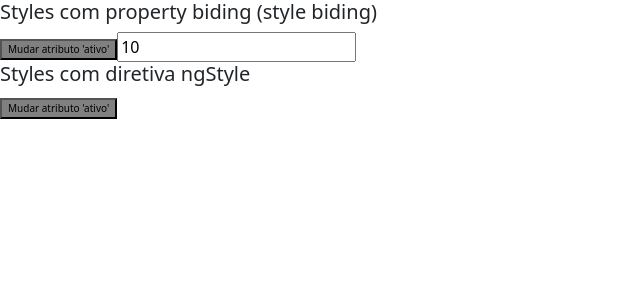
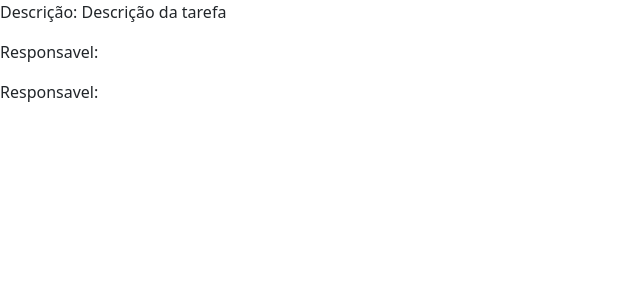
Before and after one commit to JuliaVasconcelos161/curso-angular-diretivas, an Angular app: page / in a window 1280 px wide. Shown: the top 300 px of the page, without its empty margins (0-640 px from the left). Built offline with nearby package versions, Linux system fonts and the light colour scheme.

Commit message:
feat: utilizando operador de elvis

```diff
--- a/src/app/app.component.html
+++ b/src/app/app.component.html
@@ -2,4 +2,5 @@
 <app-diretiva-ngswitch></app-diretiva-ngswitch>
 <app-diretiva-ngfor></app-diretiva-ngfor> -->
 <!-- <app-diretiva-ngclass></app-diretiva-ngclass> -->
-<app-diretiva-ngstyle></app-diretiva-ngstyle>
+<!-- <app-diretiva-ngstyle></app-diretiva-ngstyle> -->
+<app-operador-elvis></app-operador-elvis>
--- a/src/app/app.module.ts
+++ b/src/app/app.module.ts
@@ -9,6 +9,7 @@
 import { DiretivaNgclassComponent } from './diretiva-ngclass/diretiva-ngclass.component';
 import { DiretivaNgstyleComponent } from './diretiva-ngstyle/diretiva-ngstyle.component';
 import { FormsModule } from '@angular/forms';
+import { OperadorElvisComponent } from './operador-elvis/operador-elvis.component';
 
 @NgModule({
   declarations: [
@@ -17,7 +18,8 @@
     DiretivaNgswitchComponent,
     DiretivaNgforComponent,
     DiretivaNgclassComponent,
-    DiretivaNgstyleComponent
+    DiretivaNgstyleComponent,
+    OperadorElvisComponent
   ],
   imports: [
     BrowserModule,
--- /dev/null
+++ b/src/app/operador-elvis/operador-elvis.component.html
@@ -0,0 +1,4 @@
+<p>Descrição: {{ tarefa.desc }}</p>
+<!-- <p>Responsavel: {{ tarefa.responsavel.nome }}</p> -->
+<p>Responsavel: {{ tarefa.responsavel != null ? tarefa.responsavel.nome : ''}}</p>
+<p>Responsavel: {{ tarefa.responsavel?.nome }}</p>
--- /dev/null
+++ b/src/app/operador-elvis/operador-elvis.component.ts
@@ -0,0 +1,13 @@
+import { Component } from '@angular/core';
+
+@Component({
+  selector: 'app-operador-elvis',
+  templateUrl: './operador-elvis.component.html',
+  styleUrls: ['./operador-elvis.component.css']
+})
+export class OperadorElvisComponent {
+  tarefa: any = {
+    desc: 'Descrição da tarefa',
+    responsavel: null
+  };
+}
```
Also changed, not shown: src/app/operador-elvis/operador-elvis.component.css (added), 1 other file (tests, documents, lock files or other folders).
